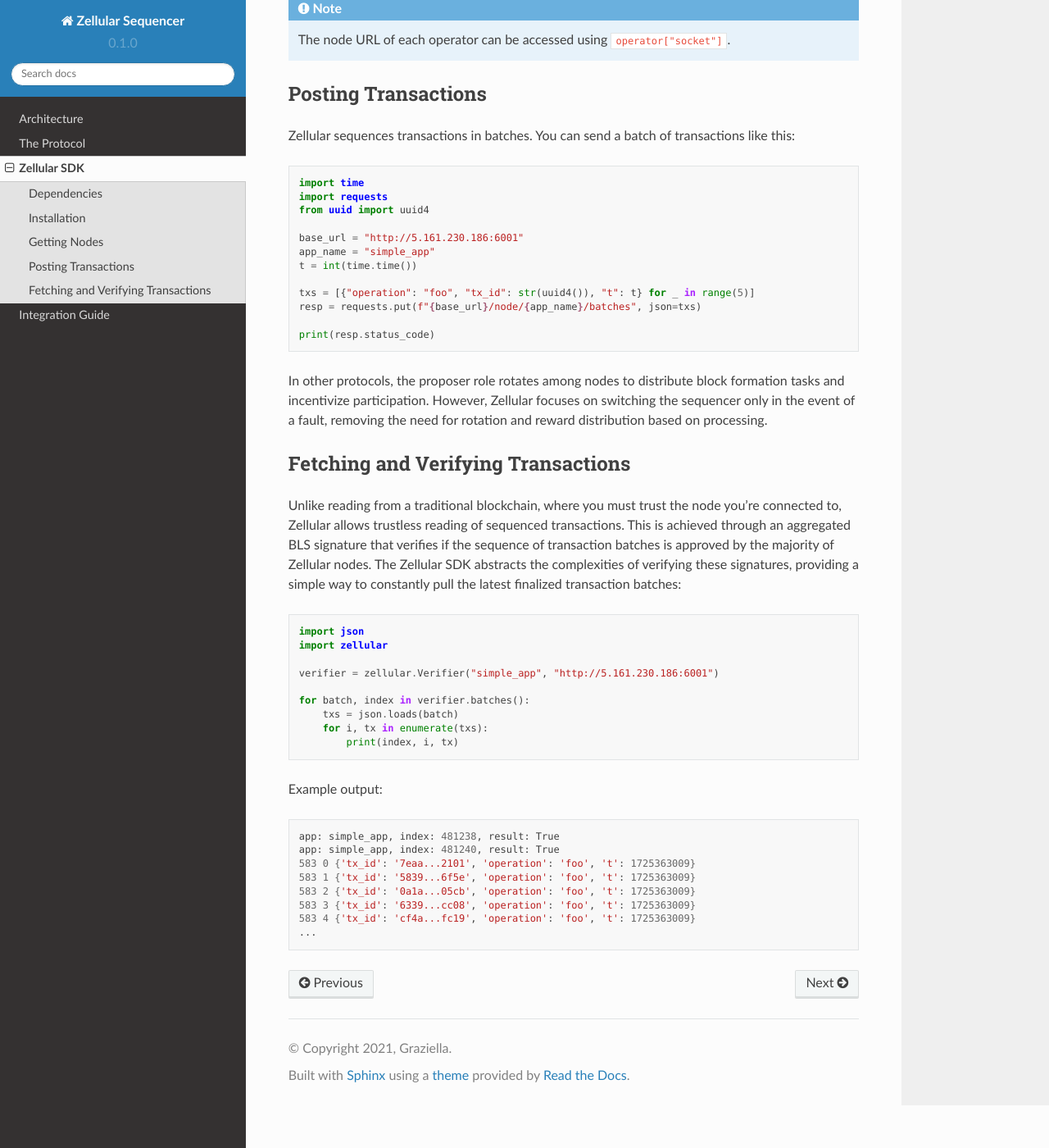
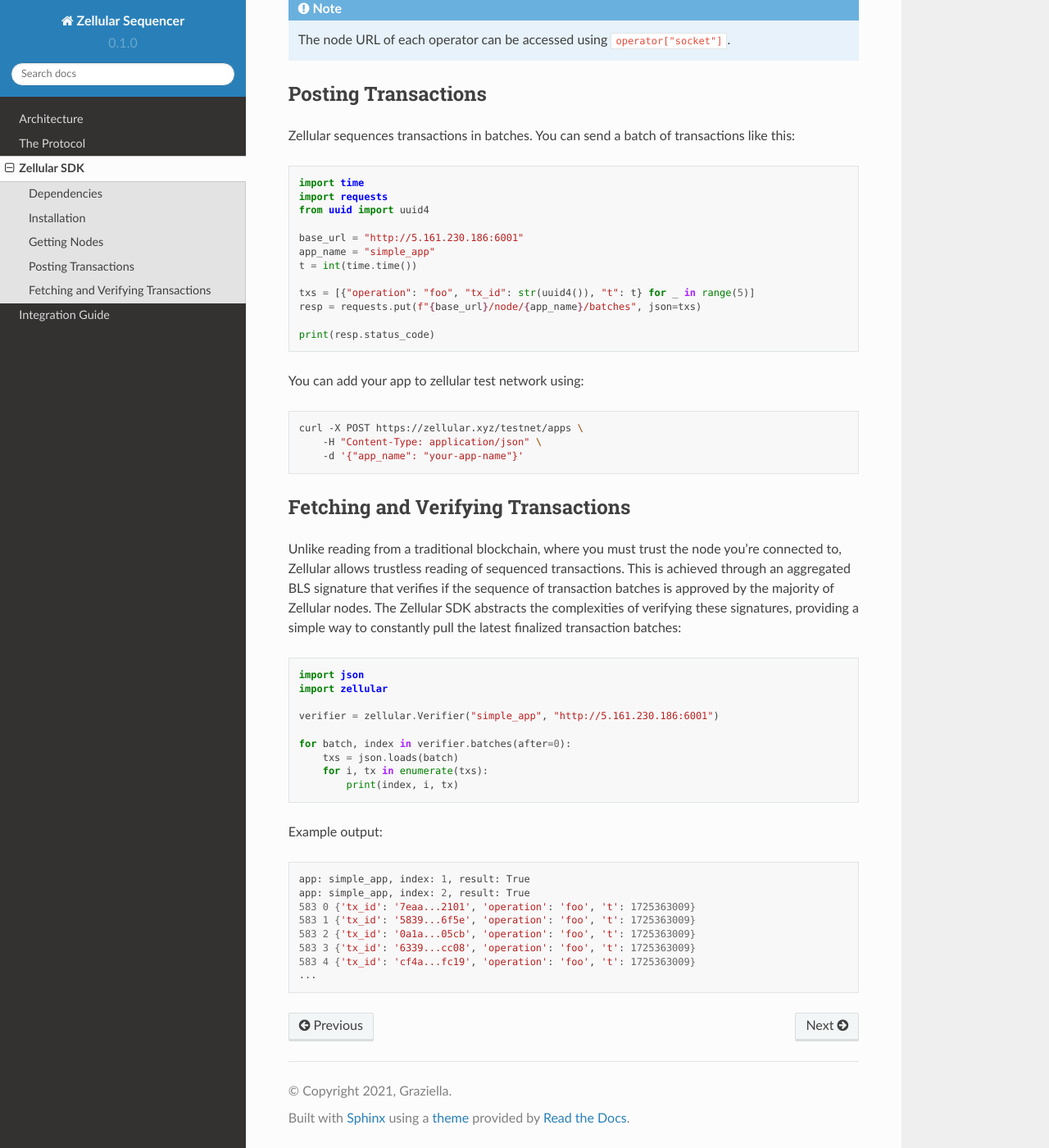
Before and after one commit to zellular-xyz/zsequencer, a Sphinx documentation site: the page built from docs/source/sdk.rst, in a window 1280 px wide and 1400 px high, scrolled down 1350 px. Shown: the whole window at 82% size. Built offline with Sphinx 7.4.7 and the Read the Docs theme 2.0.0, drawn with Linux system fonts in a browser that asks for light colours.

Commit message:
improve docs

```diff
--- a/docs/source/sdk.rst
+++ b/docs/source/sdk.rst
@@ -91,7 +91,15 @@
 
     print(resp.status_code)
 
-In other protocols, the proposer role rotates among nodes to distribute block formation tasks and incentivize participation. However, Zellular focuses on switching the sequencer only in the event of a fault, removing the need for rotation and reward distribution based on processing.
+
+You can add your app to zellular test network using:
+
+.. code-block:: shell
+
+    curl -X POST https://zellular.xyz/testnet/apps \
+        -H "Content-Type: application/json" \
+        -d '{"app_name": "your-app-name"}'
+
 
 Fetching and Verifying Transactions
 -----------------------------------
@@ -105,7 +113,7 @@
 
     verifier = zellular.Verifier("simple_app", "http://5.161.230.186:6001")
 
-    for batch, index in verifier.batches():
+    for batch, index in verifier.batches(after=0):
         txs = json.loads(batch)
         for i, tx in enumerate(txs):
             print(index, i, tx)
@@ -114,8 +122,8 @@
 
 .. code-block:: shell
 
-    app: simple_app, index: 481238, result: True
-    app: simple_app, index: 481240, result: True
+    app: simple_app, index: 1, result: True
+    app: simple_app, index: 2, result: True
     583 0 {'tx_id': '7eaa...2101', 'operation': 'foo', 't': 1725363009}
     583 1 {'tx_id': '5839...6f5e', 'operation': 'foo', 't': 1725363009}
     583 2 {'tx_id': '0a1a...05cb', 'operation': 'foo', 't': 1725363009}
```
